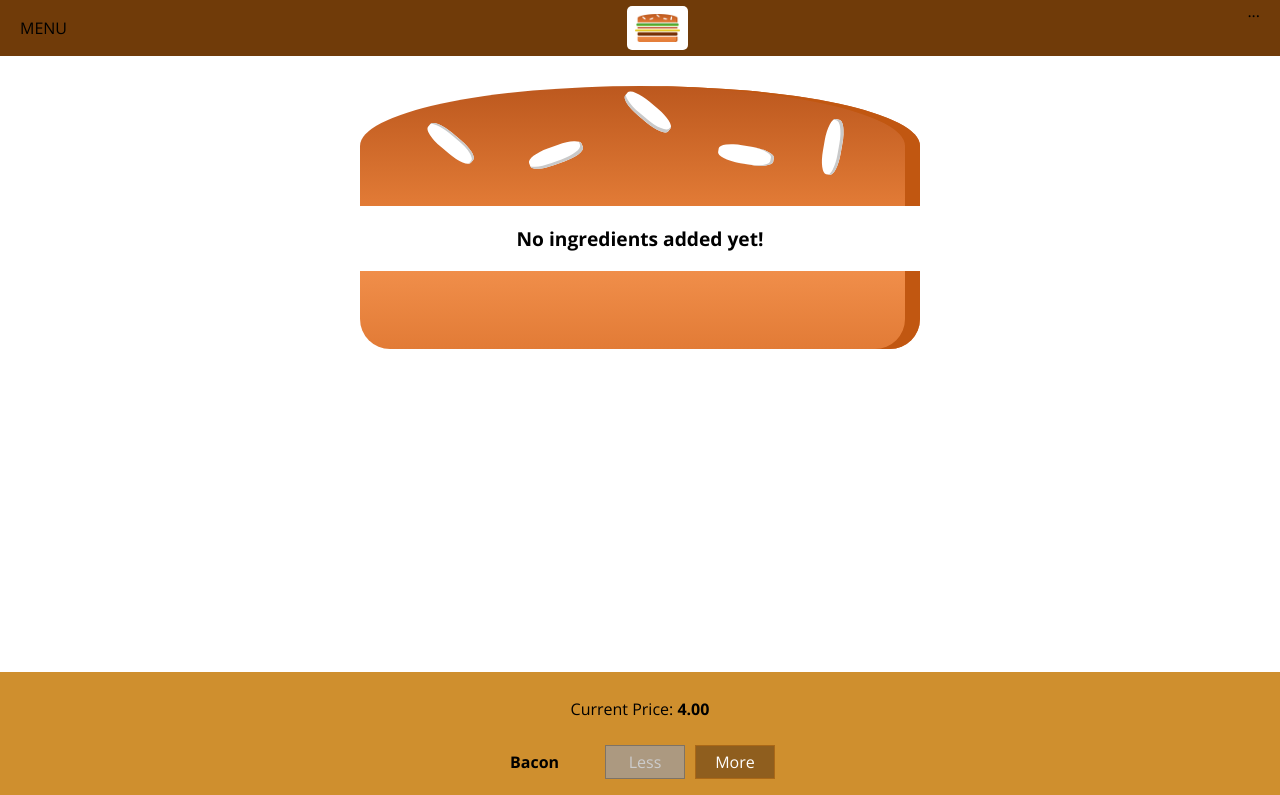
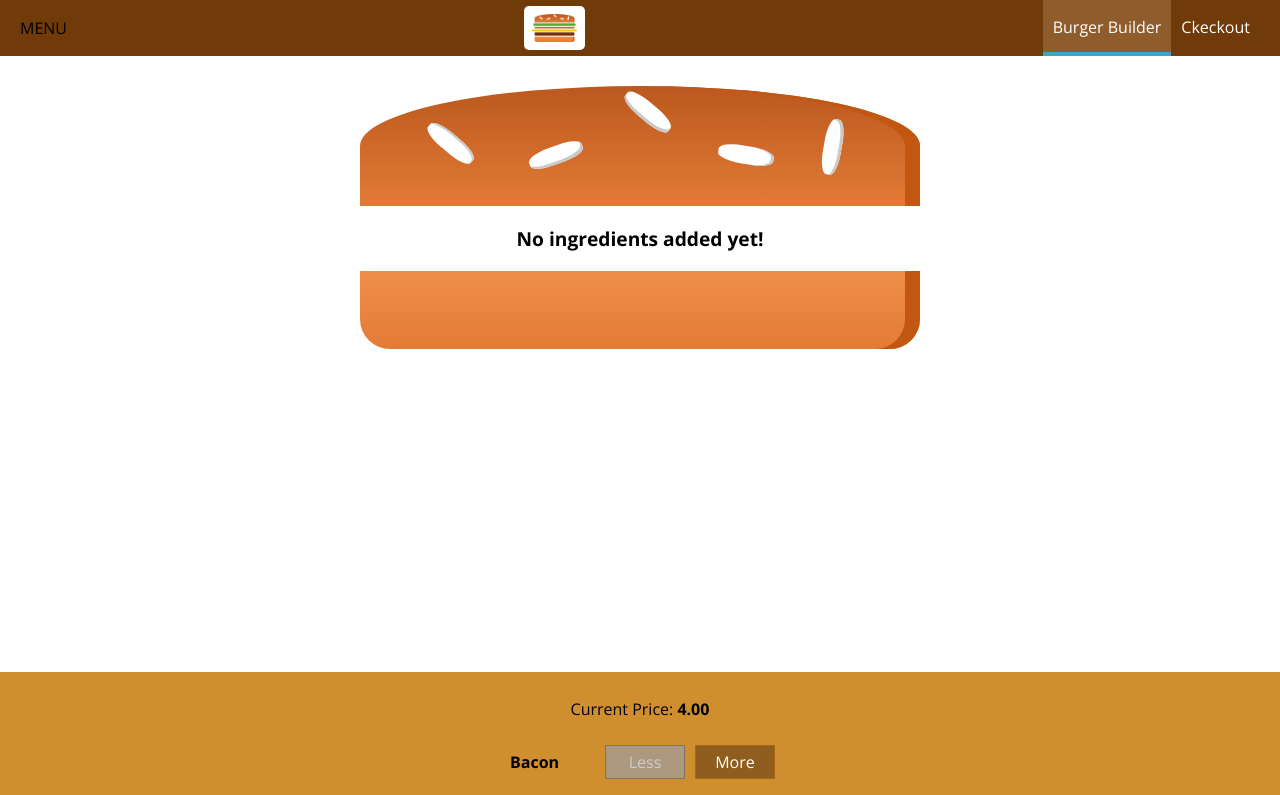
Before and after one commit to javiergranados/burger-builder, a React app: page / in a window 1280 px wide. Shown: the top 795 px of the page. Built offline with nearby package versions, Linux system fonts and the light colour scheme.

Commit message:
Added NavigationsItems component

```diff
--- a/src/components/Logo/Logo.js
+++ b/src/components/Logo/Logo.js
@@ -4,12 +4,10 @@ import classes from './Logo.css'
 
 import burgerLogo from '../../assets/images/burger-logo.png'
 
-const logo = () => {
-  return (
-    <div className={classes.logo}>
-      <img src={burgerLogo} alt='MyBurgerLogo' />
-    </div>
-  )
-}
+const logo = () => (
+  <div className={classes.logo}>
+    <img src={burgerLogo} alt='MyBurgerLogo' />
+  </div>
+)
 
 export default logo
--- /dev/null
+++ b/src/components/Navigation/NavigationItems/NavigationItem/NavigationItem.css
@@ -0,0 +1,26 @@
+.navigationItem {
+  margin: 0;
+  box-sizing: border-box;
+  display: flex;
+  height: 100%;
+  width: auto;
+  align-items: center;
+}
+
+.navigationItem a{
+  color: white;
+  text-decoration: none;
+  height: 100%;
+  padding: 16px 10px;
+  border-bottom: 4px solid transparent;
+  box-sizing: border-box;
+  display: block;
+}
+
+.navigationItem a:hover,
+.navigationItem a:active,
+.navigationItem a.active{
+  background-color: #8F5C2C;
+  border-bottom: 4px solid #40A4C8;
+  color: white;
+}
--- /dev/null
+++ b/src/components/Navigation/NavigationItems/NavigationItem/NavigationItem.js
@@ -0,0 +1,13 @@
+import React from 'react'
+
+import classes from './NavigationItem.css'
+
+const navigationItem = props => (
+  <li className={classes.navigationItem}>
+    <a
+      href={props.children}
+      className={props.active ? classes.active : null}>{props.children}</a>
+  </li>
+)
+
+export default navigationItem
--- /dev/null
+++ b/src/components/Navigation/NavigationItems/NavigationItems.css
@@ -0,0 +1,8 @@
+.navigationItems {
+  margin: 0;
+  padding: 0;
+  list-style-type: none;
+  display: flex;
+  align-items: center;
+  height: 100%;
+}
--- /dev/null
+++ b/src/components/Navigation/NavigationItems/NavigationItems.js
@@ -0,0 +1,14 @@
+import React from 'react'
+
+import classes from './NavigationItems.css'
+
+import NavigationItem from './NavigationItem/NavigationItem'
+
+const navigationItem = () => (
+  <ul className={classes.navigationItems}>
+    <NavigationItem link='/' active>Burger Builder</NavigationItem>
+    <NavigationItem link='/'>Ckeckout</NavigationItem>
+  </ul>
+)
+
+export default navigationItem
--- a/src/components/Navigation/Toolbar/Toolbar.js
+++ b/src/components/Navigation/Toolbar/Toolbar.js
@@ -3,17 +3,14 @@ import React from 'react'
 import classes from './Toolbar.css'
 
 import Logo from '../../Logo/Logo'
+import NavigationItems from '../NavigationItems/NavigationItems'
 
-const toolbar = () => {
-  return (
-    <header className={classes.toolbar}>
-      <div>MENU</div>
-      <Logo />
-      <nav>
-        ...
-      </nav>
-    </header>
-  )
-}
+const toolbar = () => (
+  <header className={classes.toolbar}>
+    <div>MENU</div>
+    <Logo />
+    <NavigationItems />
+  </header>
+)
 
 export default toolbar
```
